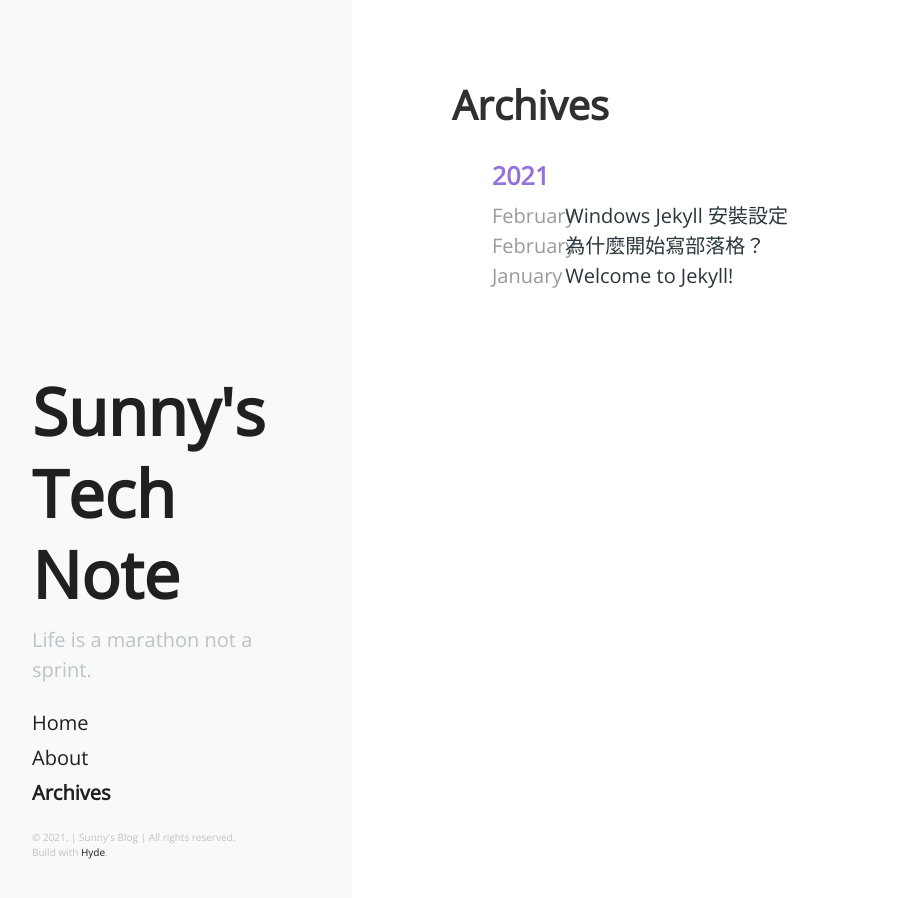
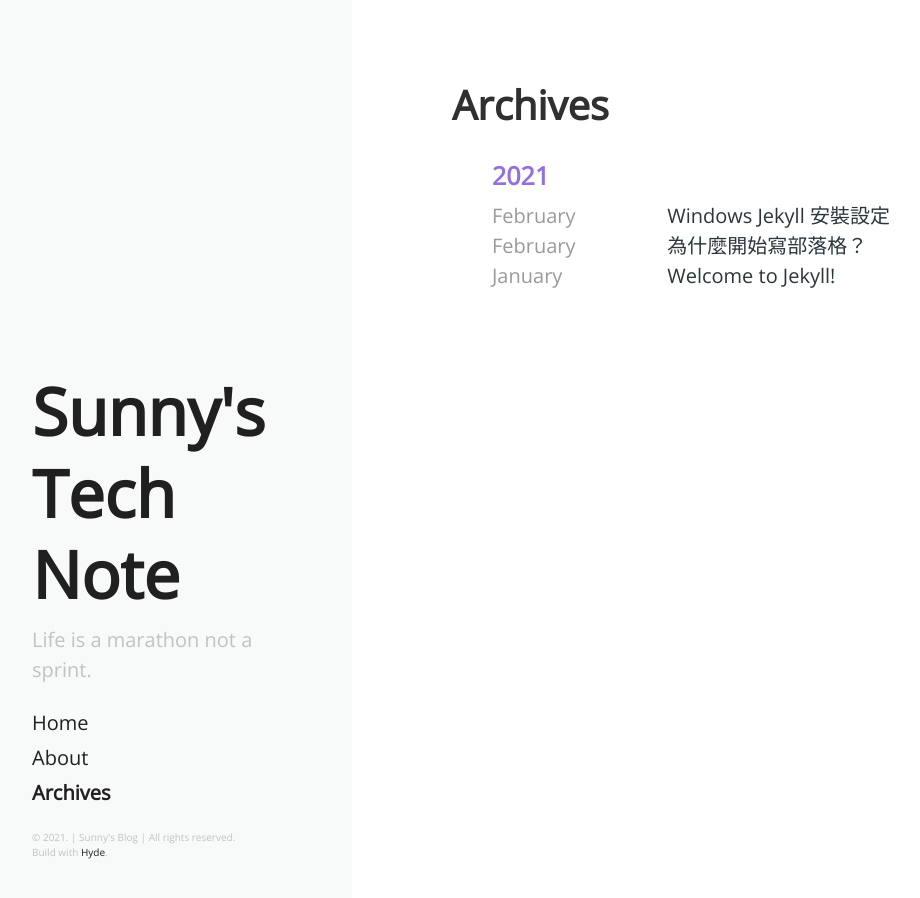
Before and after one commit to SunnySJLin/SunnySJLin.github.io, a Jekyll site: the page built from archives.md, in a window 1280 px wide. Shown: the whole page, without its empty margins (8-928 px from the left). Built offline with Jekyll 4.4.1, drawn with Linux system fonts in a browser that asks for light colours.

Commit message:
Update archives CSS

```diff
--- a/public/css/hyde.css
+++ b/public/css/hyde.css
@@ -271,12 +271,12 @@ a.sidebar-nav-item:focus {
   display: inline-block;
 }
 .theme-base-s9 .archives .date {
-  width: 10%;
+  width: 25%;
   vertical-align: top;
   color: #9a9a9a;
 }
 .theme-base-s9 .archives .archives-post-title {
-  width: 88%;
+  width: 70%;
   line-height: 25px;
 }
 @media screen and (max-width: 480px) {
```
